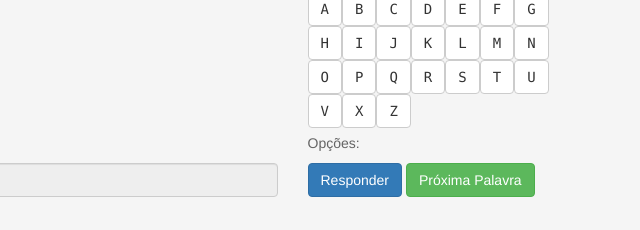
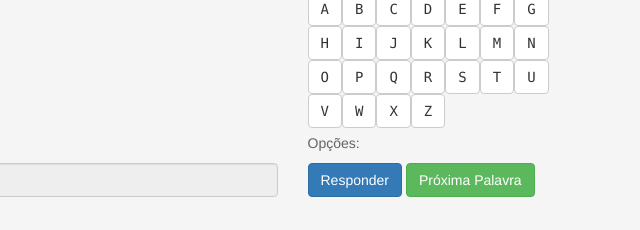
Before and after one commit to Fernando-Braulio/rodaroda.com, a website: page index.html in a window 1280 px wide. Shown: the part 113-343 px from the top of the page, 640-1280 px from the left. Drawn offline with Linux system fonts and the light colour scheme; no server answers.

Commit message:
Correção do alfabeto (W)

```diff
--- a/index.html
+++ b/index.html
@@ -85,6 +85,7 @@
 								</tr>
 								<tr>
 									<td><button type="button" class="btn btn-default letters" id="letter_V">V</button></td>
+									<td><button type="button" class="btn btn-default letters" id="letter_W">W</button></td>
 									<td><button type="button" class="btn btn-default letters" id="letter_X">X</button></td>
 									<td><button type="button" class="btn btn-default letters" id="letter_Z">Z</button></td>
 									<td></td>
```
